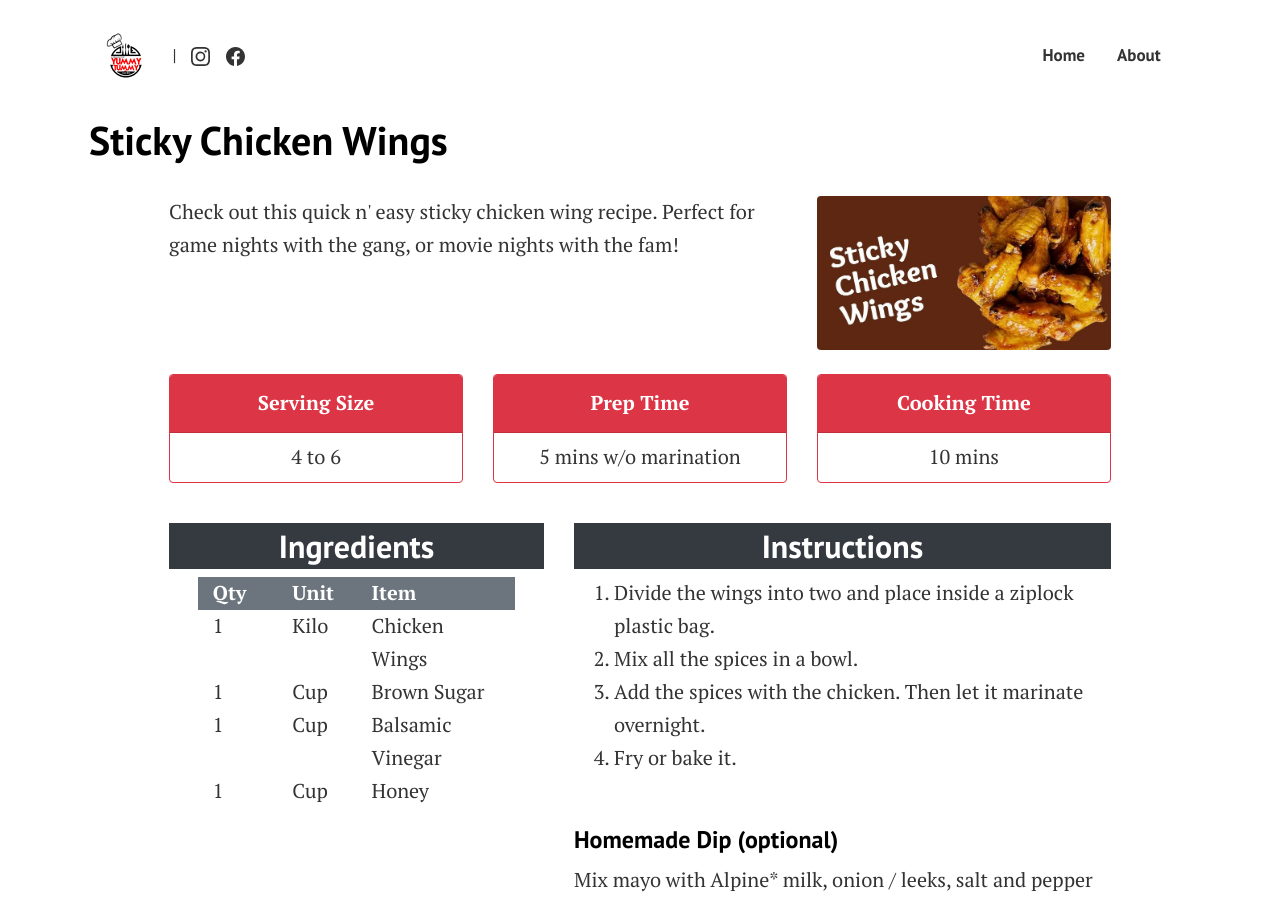
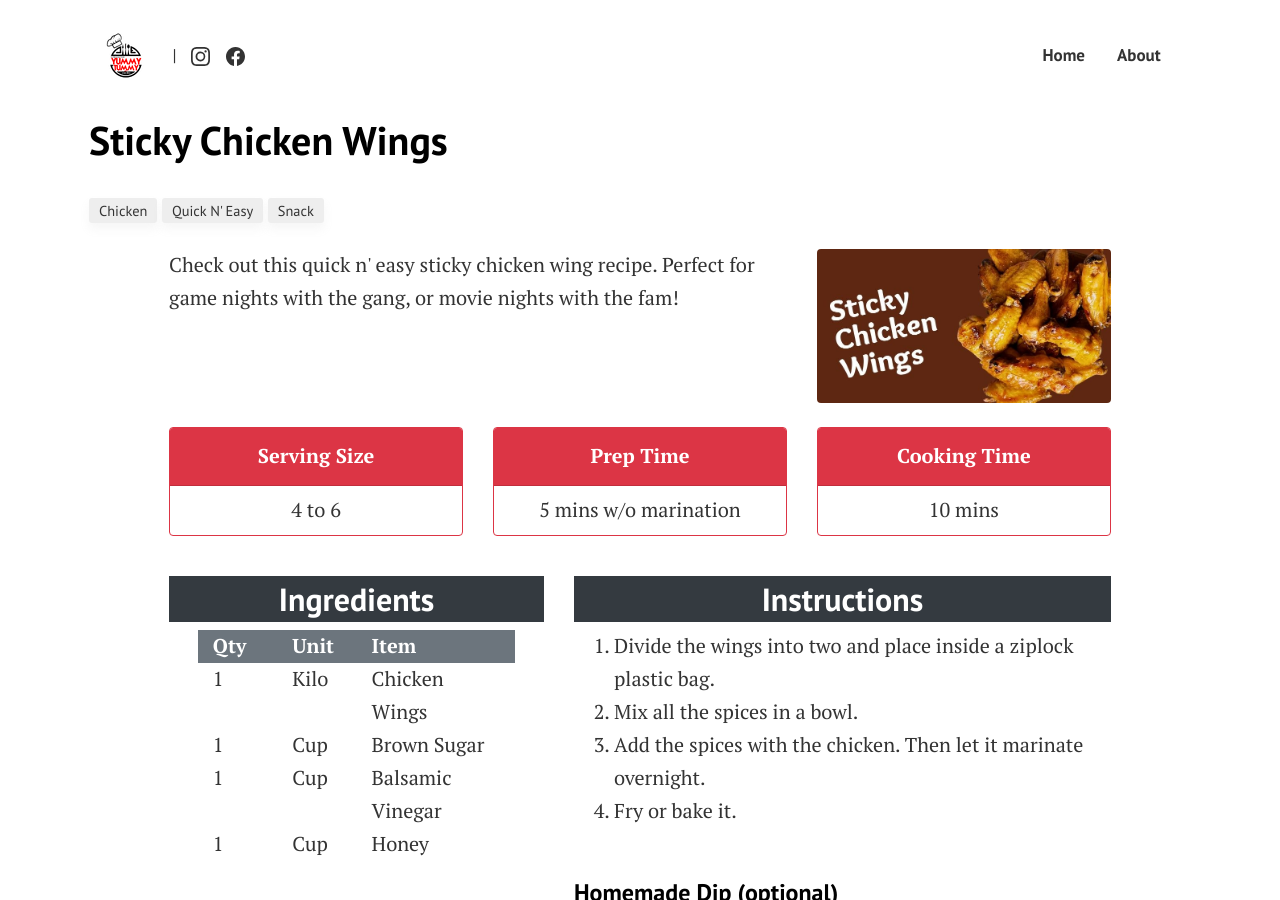
Before and after one commit to LakasNetwork/savore, a Jekyll site: the page built from _posts/2023-02-01-recipe-sticky-chicken-wings.md, in a window 1280 px wide and 900 px high. Built offline with Jekyll 4.4.1, drawn with Linux system fonts in a browser that asks for light colours.

Commit message:
Added tags

```diff
--- a/_posts/2023-02-01-recipe-sticky-chicken-wings.md
+++ b/_posts/2023-02-01-recipe-sticky-chicken-wings.md
@@ -10,10 +10,10 @@ date:             2023-02-01 18:54:00 -05:00:00
 last_modified_at:
 author:           alaine
 categories:       [ recipe ]
-tags:             [  ]
+tags:             [ chicken, quick n' easy, snack ]
 image:            assets/images/recipes/Recipe-Sticky-Chicken-Wings.jpg
 redirect_from:
-  - /recipes/template
+  - /recipes/sticky-chicken-wings
 hidden:           true
 comments:         false
 ---
```
